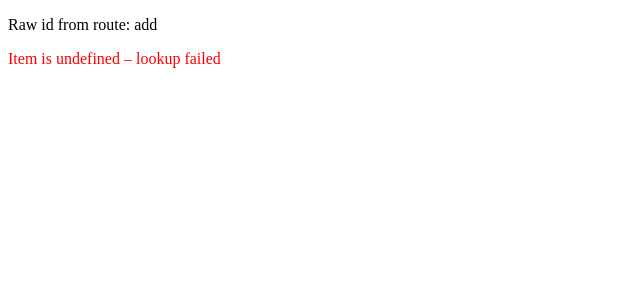
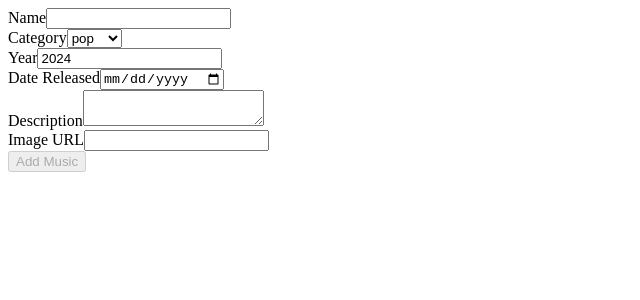
Before and after one commit to SawyerB01/Sawyer_Burton_Learning_AngularF26, an Angular app: page /music/add in a window 1280 px wide. Shown: the top 300 px of the page, without its empty margins (0-640 px from the left). Built offline with nearby package versions, Linux system fonts and the light colour scheme.

Commit message:
Added forms and fixed details page

```diff
--- a/src/app/app.routes.ts
+++ b/src/app/app.routes.ts
@@ -1,9 +1,12 @@
 import { Routes } from '@angular/router';
 import { MusicList } from './music-list/music-list';
 import { MusicDetail } from './music-detail/music-detail';
+import { MusicForm } from './music-form/music-form';
 
 export const routes: Routes = [
     { path: 'music', component: MusicList },
+    { path: 'music/add', component: MusicForm},
     { path: 'music/:id', component: MusicDetail },
     { path: '', redirectTo: 'music', pathMatch: 'full'}
+
 ];
--- a/src/app/music-detail/music-detail.html
+++ b/src/app/music-detail/music-detail.html
@@ -1,10 +1,14 @@
 <p>Raw id from route: {{ id() }}</p>
 
 @if (item()) {
-  <h1>{{ item()!.name }}</h1>
+  <h2>{{ item()!.name }}</h2>
   <p>Year: {{ item()!.year }}</p>
   <p>Category: {{ item()!.category }}</p>
-  <img [src]="item()!.img" width="200">
+  <p>Released: {{ item()!.dateReleased }}</p>
+  <p>Description: {{ item()!.description }}</p>
+  @if (item()!.img) {
+    <img [src]="item()!.img" [alt]="item()!.name">
+  }
 } @else {
-  <p style="color: red;">Item is undefined – lookup failed</p>
+  <p>Item not found</p>
 }
--- /dev/null
+++ b/src/app/music-form/music-form.html
@@ -0,0 +1,57 @@
+<form [formGroup]="form" (ngSubmit)="onSubmit()">
+
+  <div>
+    <label>Name</label>
+    <input formControlName="name">
+    @if (form.get('name')?.touched && form.get('name')?.hasError('required')) {
+      <div>Name is required</div>
+    }
+    @if (form.get('name')?.touched && form.get('name')?.hasError('minlength')) {
+      <div>Name must be at least 2 characters</div>
+    }
+  </div>
+
+  <div>
+    <label>Category</label>
+    <select formControlName="category">
+      <option value="pop">pop</option>
+      <option value="rock">rock</option>
+      <option value="metal">metal</option>
+      <option value="jazz">jazz</option>
+    </select>
+    @if (form.get('category')?.touched && form.get('category')?.hasError('required')) {
+      <div>Category is required</div>
+    }
+  </div>
+
+  <div>
+    <label>Year</label>
+    <input type="number" formControlName="year">
+    @if (form.get('year')?.touched && form.get('year')?.hasError('required')) {
+      <div>Year is required</div>
+    }
+    @if (form.get('year')?.touched && form.get('year')?.hasError('min')) {
+      <div>Year must be 1900 or later</div>
+    }
+  </div>
+
+  <div>
+    <label>Date Released</label>
+    <input type="date" formControlName="dateReleased">
+    @if (form.get('dateReleased')?.touched && form.get('dateReleased')?.hasError('required')) {
+      <div>Date is required</div>
+    }
+  </div>
+
+  <div>
+    <label>Description</label>
+    <textarea formControlName="description"></textarea>
+  </div>
+
+  <div>
+    <label>Image URL</label>
+    <input formControlName="img">
+  </div>
+
+  <button type="submit" [disabled]="form.invalid">Add Music</button>
+</form>
--- /dev/null
+++ b/src/app/music-form/music-form.ts
@@ -0,0 +1,44 @@
+import { Component, inject } from '@angular/core';
+import { ReactiveFormsModule, FormBuilder, Validators } from '@angular/forms';
+import { Music } from '../services/music';
+import { musicGlossary } from '../../models/File_01';
+
+@Component({
+  selector: 'app-music-form',
+  standalone: true,
+  imports: [ReactiveFormsModule],
+  templateUrl: './music-form.html',
+  styleUrl: './music-form.css'
+})
+export class MusicForm {
+  private fb = inject(FormBuilder);
+  private musicService = inject(Music);
+
+  form = this.fb.group({
+    name: ['', [Validators.required, Validators.minLength(2)]],
+    category: ['pop', Validators.required],
+    year: [2024, [Validators.required, Validators.min(1900)]],
+    dateReleased: ['', Validators.required],
+    description: [''],
+    img: ['']
+  });
+
+  onSubmit() {
+    if (this.form.invalid) return;
+
+    const value = this.form.getRawValue();
+
+    const newItem: musicGlossary = {
+      id: Date.now(),
+      name: value.name!,
+      category: value.category as any,
+      year: value.year!,
+      dateReleased: value.dateReleased!,
+      description: value.description || undefined,
+      img: value.img || ''
+    };
+
+    this.musicService.addMusic(newItem);   // ← change method name if yours is different
+    this.form.reset({ category: 'pop', year: 2024 });
+  }
+}
--- a/src/app/music-list-item/music-list-item.html
+++ b/src/app/music-list-item/music-list-item.html
@@ -1,5 +1,5 @@
 
-<div>
+<div (click)="onItemClick()" style="cursor: pointer;">
 <img [src]="item().img"
      alt="{{ item().name }} cover"
      width="120"
@@ -16,7 +16,7 @@
 } @else {
   <p>This item has no description.</p>
 }
-<a [routerLink]="['/music', item().id]">View Details</a>
+
 @switch (item().category) {
     @case ("metal") {
         <span>metal</span>
@@ -39,5 +39,5 @@
     }
 
 }
-
+<a [routerLink]="['/music', item().id]"> View Details</a>
 </div>
```
Also changed, not shown: src/app/music-form/music-form.css (added), 1 other file (tests, documents, lock files or other folders).
